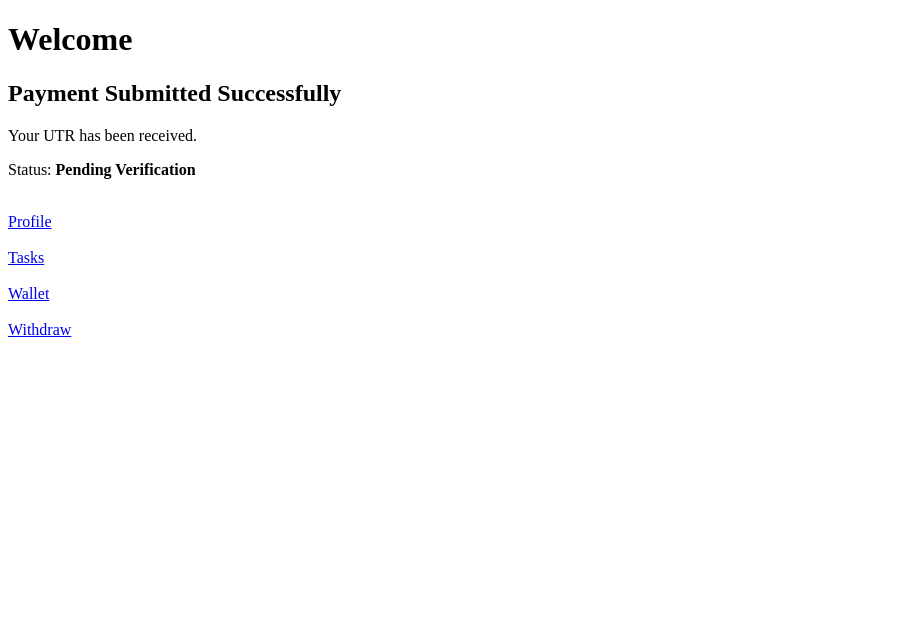
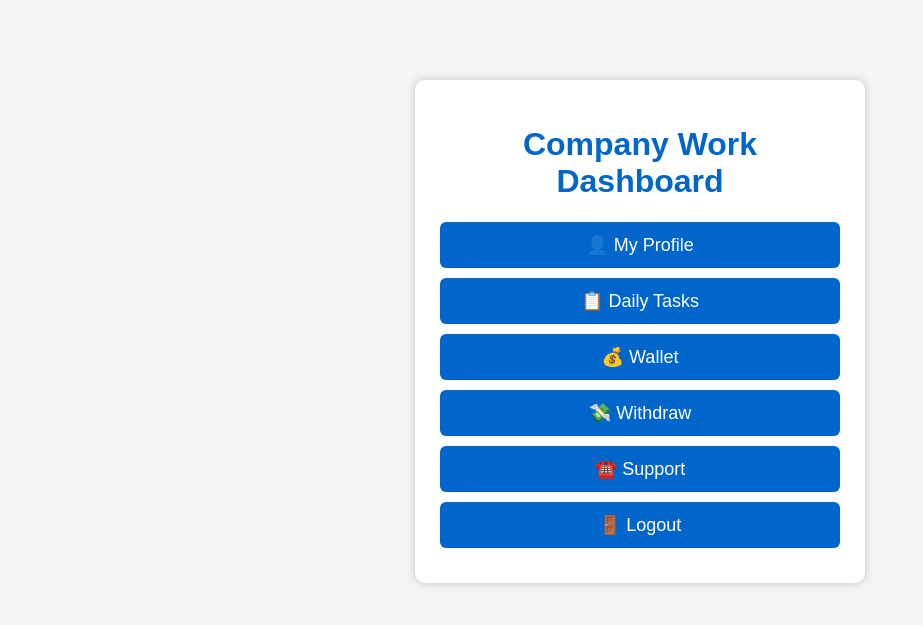
Before and after one commit to arshikmia480-droid/company-work-website, a Flask app: page /dashboard in a window 1280 px wide. Shown: the top 625 px of the page, without its empty margins (0-923 px from the left). Run offline with Flask 3, Linux system fonts and the light colour scheme.

Commit message:
Update dashboard.html
<!DOCTYPE html>
<html lang="en">
<head>
    <meta charset="UTF-8">
    <meta name="viewport" content="width=device-width, initial-scale=1.0">
    <title>Dashboard</title>
    <link rel="stylesheet" href="{{ url_for('static', filename='style.css') }}">
</head>
<body>

<div class="container">

    <h1>Company Work Dashboard</h1>

    <a class="btn" href="/profile">👤 My Profile</a>

    <a class="btn" href="/tasks">📋 Daily Tasks</a>

    <a class="btn" href="/wallet">💰 Wallet</a>

    <a class="btn" href="/withdraw">💸 Withdraw</a>

    <a class="btn" href="/support">☎️ Support</a>

    <a class="btn" href="/">🚪 Logout</a>

</div>

</body>
</html>

```diff
--- a/templates/dashboard.html
+++ b/templates/dashboard.html
@@ -4,22 +4,27 @@
     <meta charset="UTF-8">
     <meta name="viewport" content="width=device-width, initial-scale=1.0">
     <title>Dashboard</title>
+    <link rel="stylesheet" href="{{ url_for('static', filename='style.css') }}">
 </head>
 <body>
-    <h1>Welcome</h1>
 
-    <h2>Payment Submitted Successfully</h2>
+<div class="container">
 
-    <p>Your UTR has been received.</p>
+    <h1>Company Work Dashboard</h1>
 
-    <p>Status: <strong>Pending Verification</strong></p>
+    <a class="btn" href="/profile">👤 My Profile</a>
 
-    <br>
+    <a class="btn" href="/tasks">📋 Daily Tasks</a>
 
-    <a href="/profile">Profile</a><br><br>
-    <a href="/tasks">Tasks</a><br><br>
-    <a href="/wallet">Wallet</a><br><br>
-    <a href="/withdraw">Withdraw</a>
+    <a class="btn" href="/wallet">💰 Wallet</a>
+
+    <a class="btn" href="/withdraw">💸 Withdraw</a>
+
+    <a class="btn" href="/support">☎️ Support</a>
+
+    <a class="btn" href="/">🚪 Logout</a>
+
+</div>
 
 </body>
 </html>
```
